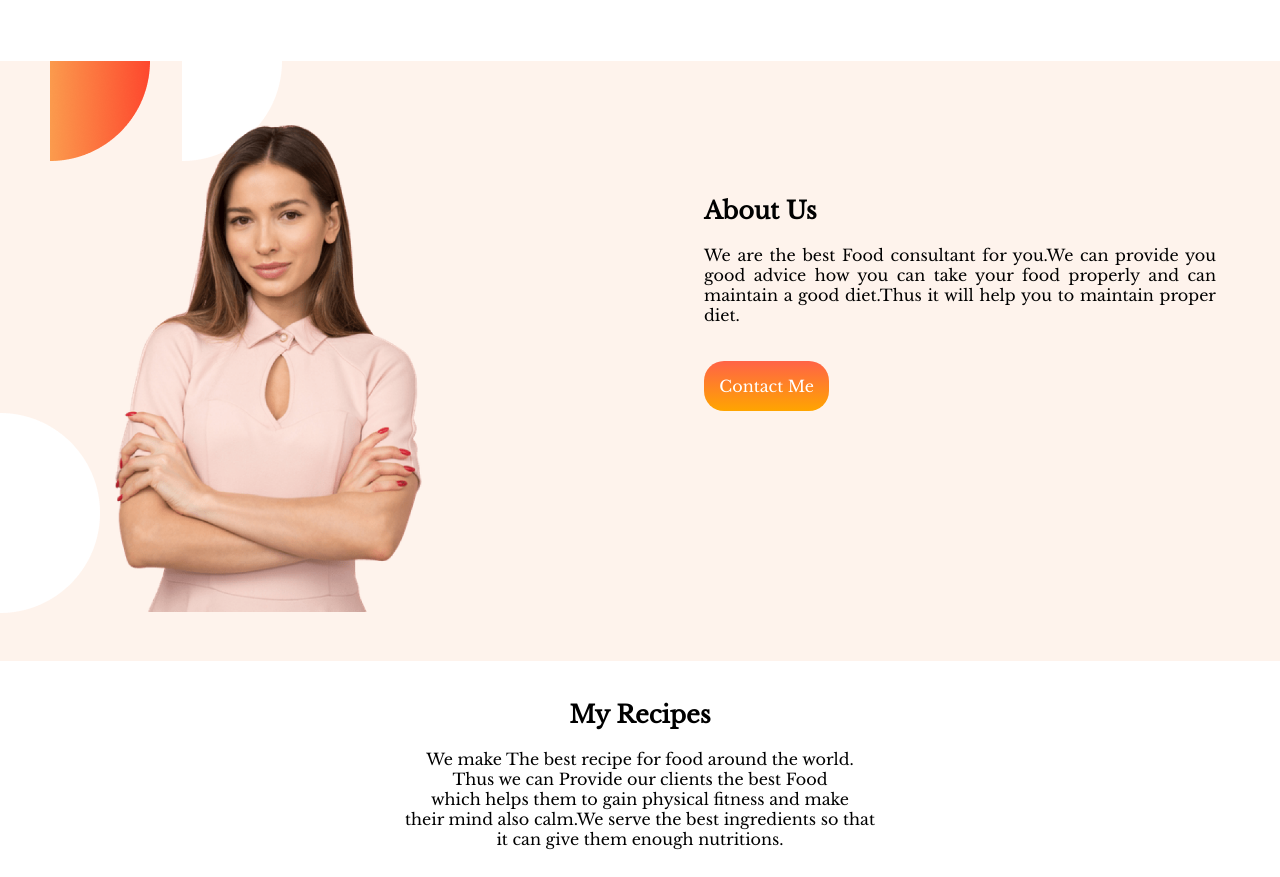
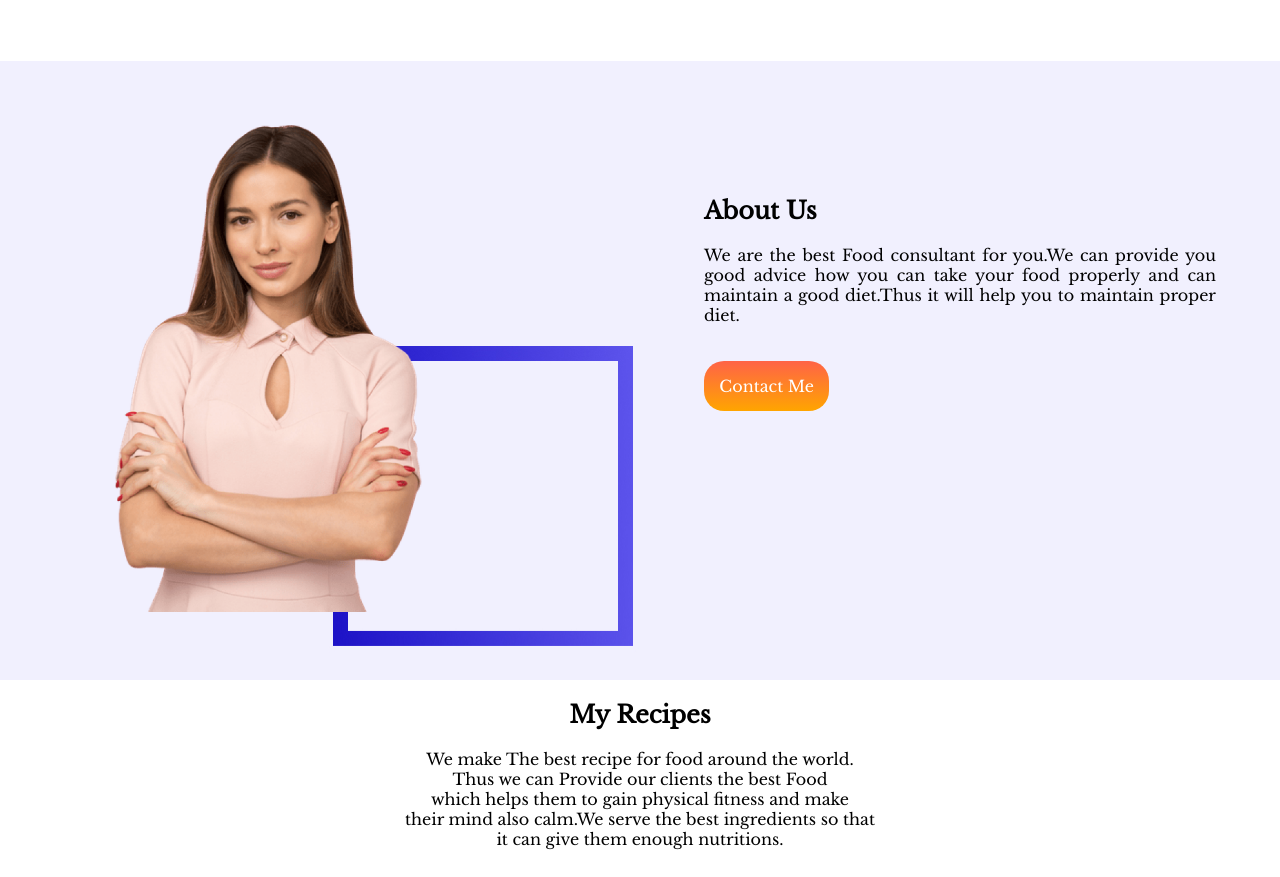
Before and after one commit to HosnainRafi/assignment-1, a plain HTML site: page index.html in a window 1280 px wide. Shown: the part 586-1463 px from the top of the page. Drawn offline with nearby package versions, Linux system fonts and the light colour scheme.

Commit message:
BAckground-error

```diff
--- a/style.css
+++ b/style.css
@@ -50,7 +50,7 @@ li a{
 }
 #aboutUs{
     display: flex;
-    background-image: url(images/shapes/7.png);
+    background-image: url(images/shapes/Frame\ 56.jpg);
     background-repeat: no-repeat;
 }
 #aboutUs img{
```
